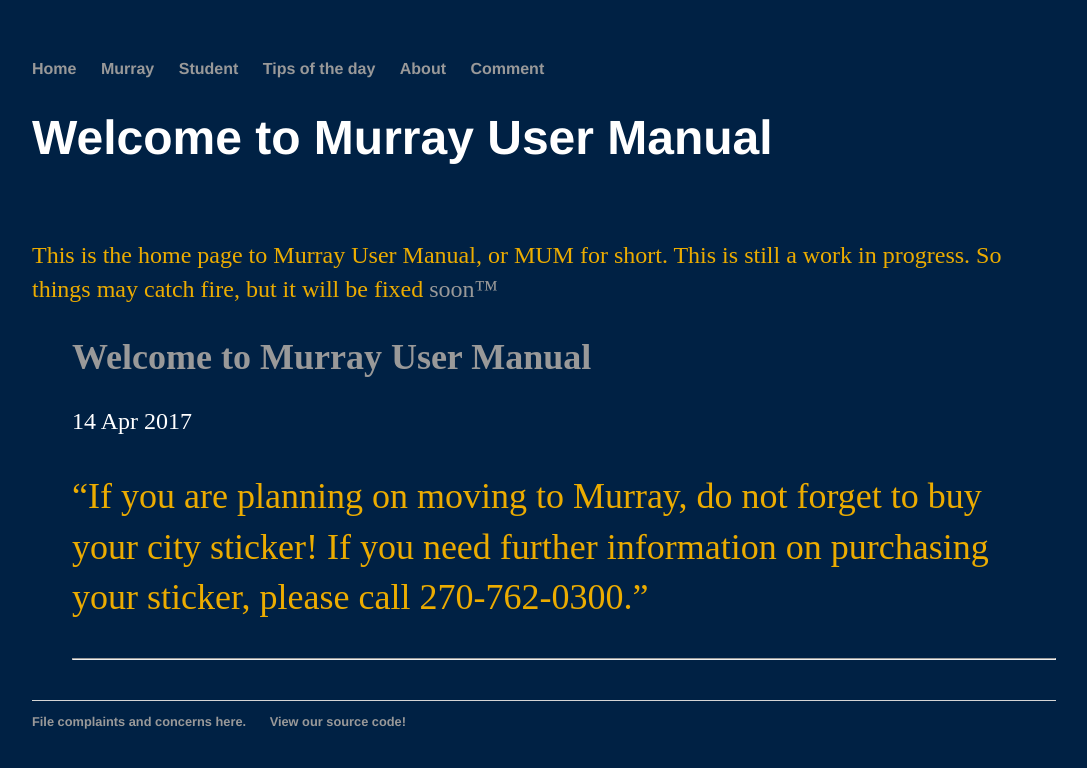
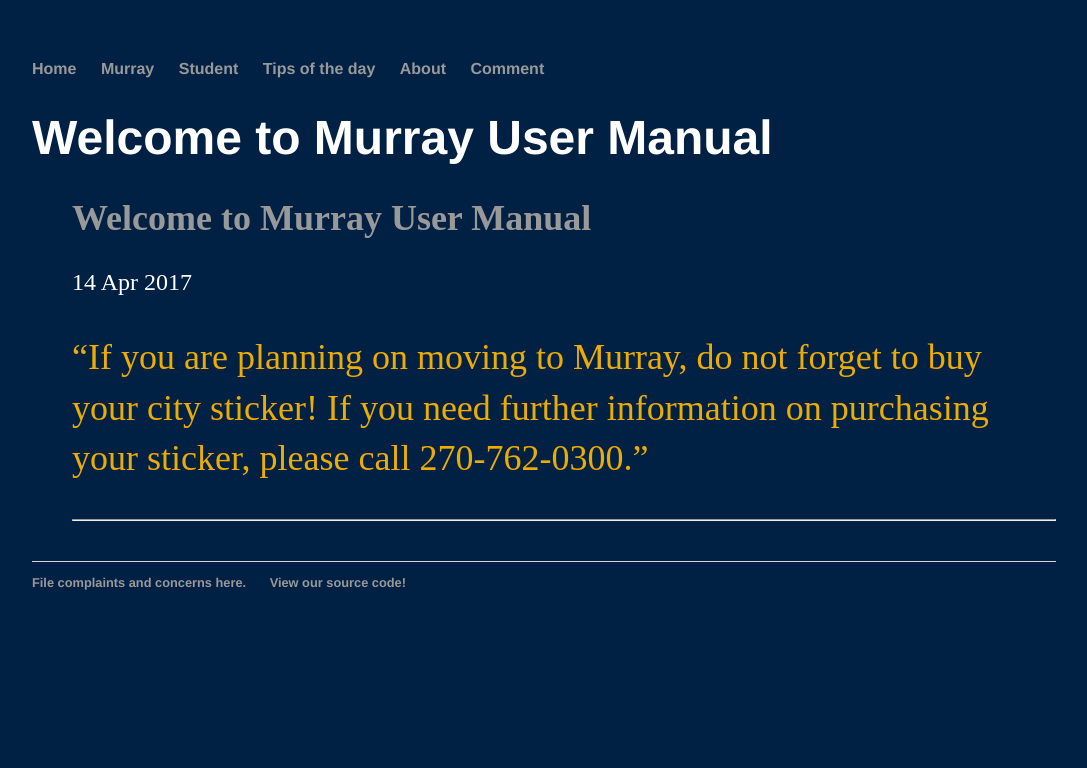
Before and after one commit to rowen2/rowen2.github.io, a Jekyll site: the page built from index.html, in a window 1280 px wide. Shown: the top 768 px of the page, without its empty margins (96-1183 px from the left). Built offline with Jekyll 4.4.1, drawn with Linux system fonts in a browser that asks for light colours.

Commit message:
Update index.html

```diff
--- a/index.html
+++ b/index.html
@@ -4,8 +4,6 @@ title: Murray User Manual (MUM)
 ---
 <div class="blurb">
 	<h1>Welcome to Murray User Manual</h1>
-	<br>
-	<p> This is the home page to Murray User Manual, or MUM for short. This is still a work in progress. So things may catch fire, but it will be fixed <a href="https://developer.valvesoftware.com/wiki/Valve_Time">soon™</a></p>
 </div><!-- /.blurb -->
 
 <ul class="posts">
```
